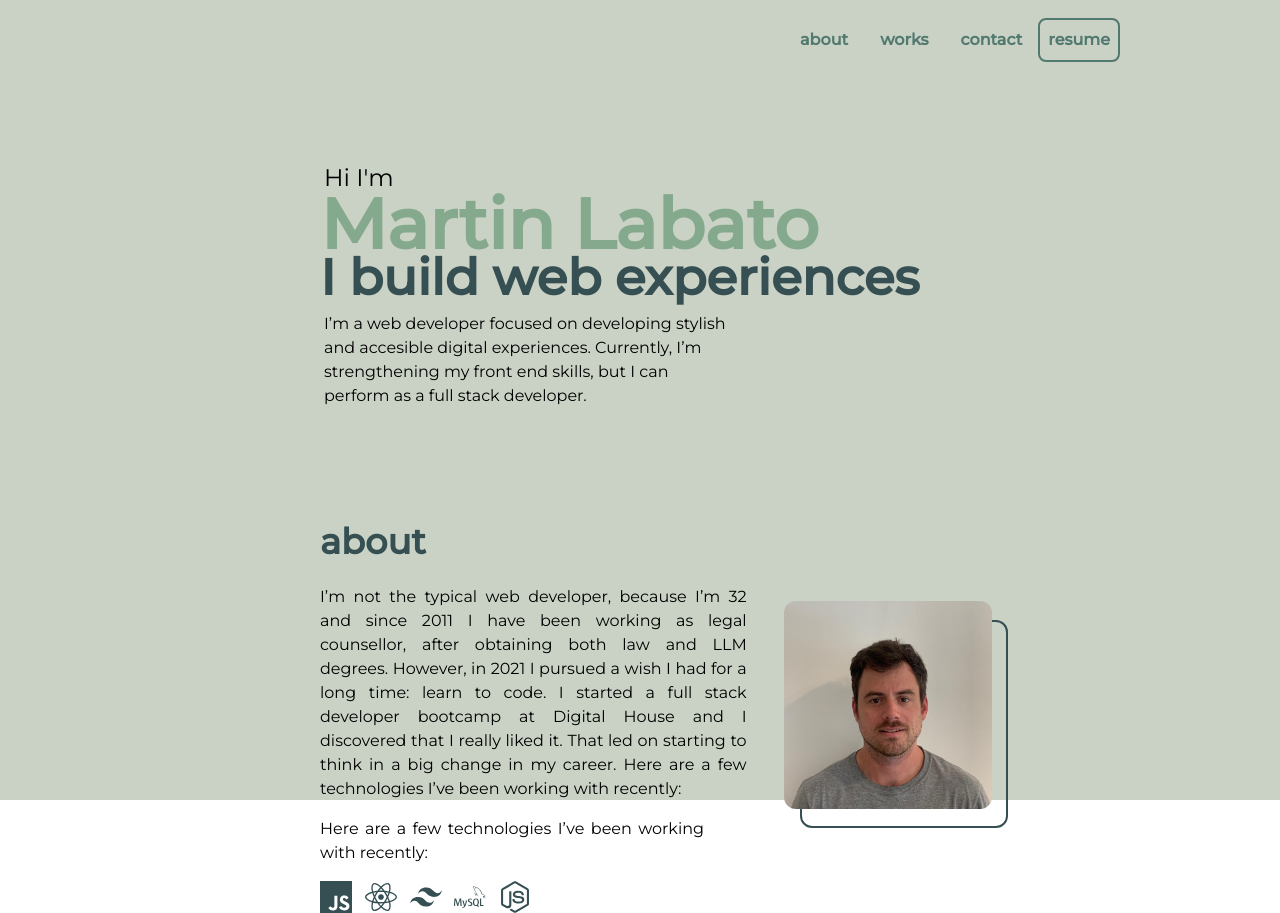
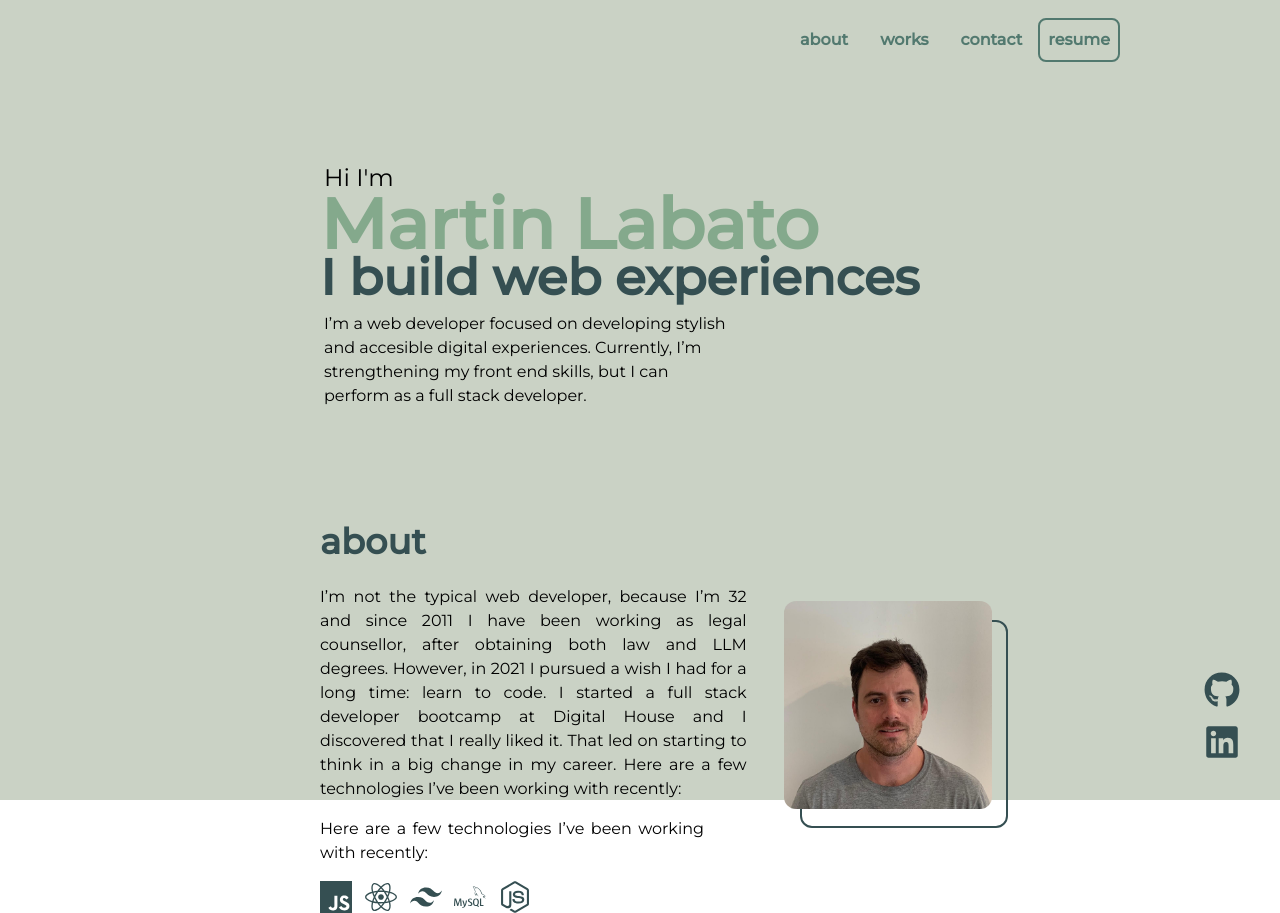
Before and after one commit to mlabato/portfolio-mlabato, a React (Create React App) app: page / in a window 1280 px wide. Built offline with nearby package versions, Linux system fonts and the light colour scheme.

Commit message:
ContactIcons added

```diff
--- a/src/App.js
+++ b/src/App.js
@@ -1,6 +1,7 @@
 import IntroSection from "./components/sections/IntroSection";
 import Navbar from "./components/sections/Navbar";
 import AboutSection from "./components/sections/AboutSection";
+import ContactIcons from "./components/ux/ContactIcons";
 
 
 function App() {
@@ -9,6 +10,8 @@ function App() {
       <Navbar />
       <IntroSection />
       <AboutSection />
+
+      <ContactIcons />
     </section>
   );
 }
--- /dev/null
+++ b/src/components/ux/ContactIcons.js
@@ -0,0 +1,13 @@
+import { FaGithub } from "react-icons/fa";
+import { FaLinkedin } from "react-icons/fa";
+
+const ContactIcons = () => {
+    return(
+        <article className="absolute text-4xl right-10 bottom-10 text-[#354F52] ">
+          <a href="https://github.com/mlabato" alt="" className="hover:text-[#84A98C]"><FaGithub className="my-[1rem]"/></a>
+          <a href="https://www.linkedin.com/in/luismartinlab/" alt="" className="hover:text-[#84A98C]"><FaLinkedin /></a>
+        </article>
+    )
+}
+
+export default ContactIcons;
```
